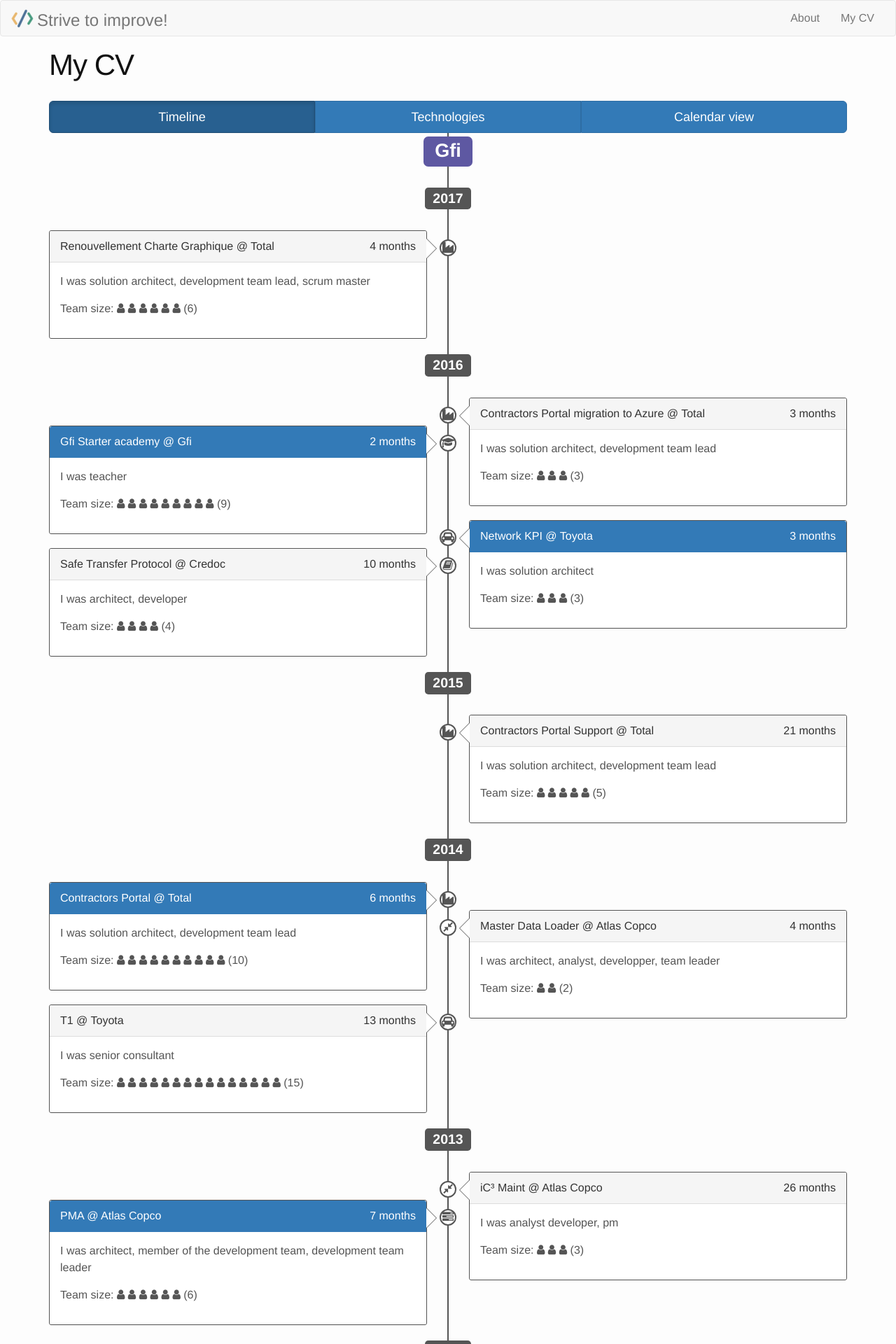
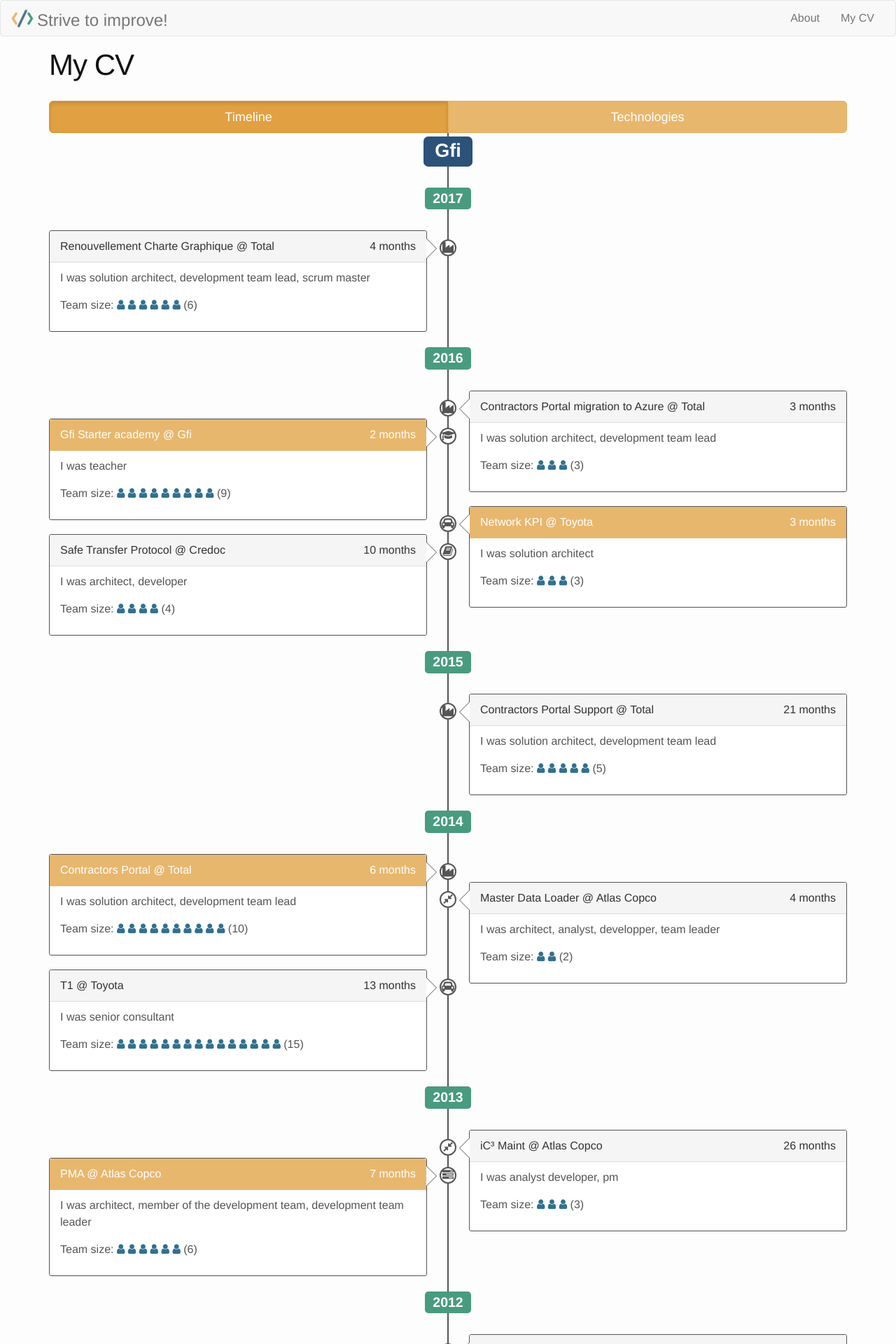
Before and after one commit to VincentSchippefilt/VincentSchippefilt.github.io, a Jekyll site: the page built from cv/index.html, in a window 1280 px wide. Shown: the top 1920 px of the page at 70% size. Built offline with Jekyll 4.4.1, drawn with Linux system fonts in a browser that asks for light colours; nearby versions of some CDN libraries; some of the changed text lies outside the part shown.

Commit message:
more styling

```diff
--- a/_config.yml
+++ b/_config.yml
@@ -17,7 +17,7 @@ title: Strive to improve!
 email: vincent.schippefilt@gmail.com
 description: > # this means to ignore newlines until "baseurl:"
   Striving to improve is my way of seeing and doing my work and my life.
-  Always trying to find better ways to create more value for my customers, through carefull understanding and usage of technology, through building and beging in a striving team in an always evoluting environment is what I do.
+  Always trying to find better ways to create more value for my customers, through carefull understanding and usage of technology, through building and being in a striving team in an always evoluting environment is what I do.
 baseurl: "" # the subpath of your site, e.g. /blog
 url: "http://www.schippefilt.com" # the base hostname & protocol for your site
 twitter_username: TheSkyp
--- a/_includes/projectTimeline.html
+++ b/_includes/projectTimeline.html
@@ -19,7 +19,7 @@
                 {% if project.PeopleInvolved != empty %}
                     <p>Team size:
                     {% for i in (1..project.PeopleInvolved) %}
-                        <i class="fa fa-user"></i>
+                        <span class="text-info"><i class="fa fa-user"></i></span>
                     {% endfor %}
                         <span>({{project.PeopleInvolved}})</span></p>
                 {% endif %}
--- a/_sass/bootstrap-responsive-timeline/variables.scss
+++ b/_sass/bootstrap-responsive-timeline/variables.scss
@@ -13,7 +13,7 @@ $timeline-colors: (
         default: $timeline-color-gray,
         primary: darken(#2C527A, 6.5%),
         success: #499B80,
-        info: #5E58A2,
+        info: #2C527A,
         warning: #FFDDA9,
         danger: #d9534f
 );
--- a/_sass/bootstrap-saas-3.3.7/stylesheets/bootstrap/_variables.scss
+++ b/_sass/bootstrap-saas-3.3.7/stylesheets/bootstrap/_variables.scss
@@ -15,10 +15,10 @@ $gray:                   lighten($gray-base, 33.5%) !default; // #555
 $gray-light:             lighten($gray-base, 46.7%) !default; // #777
 $gray-lighter:           lighten($gray-base, 93.5%) !default; // #eee
 
-$brand-primary:         darken(#2C527A, 6.5%) !default; // #337ab7
+$brand-primary:         #e8b76e !default; // #337ab7
 $brand-success:         #499B80 !default;
-$brand-info:            #5E58A2 !default;
-$brand-warning:         #FFDDA9 !default;
+$brand-info:            #4e7297 !default;
+$brand-warning:         #e8b76e !default;
 $brand-danger:          #d9534f !default;
 
 
@@ -708,7 +708,7 @@ $list-group-link-heading-color: #333 !default;
 //##
 
 $panel-bg:                    #fff !default;
-$panel-body-padding:          15px !default;
+$panel-body-padding:          10px 15px !default;
 $panel-heading-padding:       10px 15px !default;
 $panel-footer-padding:        $panel-heading-padding !default;
 $panel-border-radius:         $border-radius-base !default;
--- a/css/main.scss
+++ b/css/main.scss
@@ -35,7 +35,7 @@ $on-laptop:        1140px;
 //     }
 // }
 
-//@import "bootstrap-saas-3.3.7/stylesheets/_bootstrap.scss";
+@import "bootstrap-saas-3.3.7/stylesheets/_bootstrap.scss";
 @import "bootstrap-responsive-timeline/timeline.scss";
 // Import partials from the `minima` theme.
 @import "minima";
--- a/cv/index.html
+++ b/cv/index.html
@@ -11,10 +11,6 @@ permalink: /cv/
         </label>
             <label class="btn btn-primary">
             <input type="radio" name="options" id="showTechnologies" autocomplete="off" /> Technologies
-        </label>
-            <label class="btn btn-primary">
-            <input type="radio" name="options" id="showCalendar" autocomplete="off" /> Calendar view
-        </label>
         </div>
     </div>
 </div>
@@ -25,12 +21,12 @@ permalink: /cv/
     </span>
     {% assign start = employer.StartDate | date: "%Y" %} {% assign end = employer.EndDate | default : 'now' | date: "%Y" %} {% if employer.Projects.size == 1 %}
     <span class="timeline-label ">
-                <h3><span class="label label-default">from {{ start }} until {{ end }}</span></h3>
+                <h3><span class="label label-success">from {{ start }} until {{ end }}</span></h3>
     </span>
     {% for project in employer.Projects %} {% include projectTimeline.html %} {% endfor %} {% else %} {% for year in (start..end)
     reversed %}
     <span class="timeline-label ">
-                    <h3><span class="label label-default">{{ year }}</span></h3>
+                    <h3><span class="label label-success">{{ year }}</span></h3>
     </span>
     {% for project in employer.Projects %} {% assign projectStart = project.StartDate | date : %Y | round %} {% if projectStart
     == year %} {% include projectTimeline.html %} {% endif %} {% endfor %} {% endfor %} {% endif %} {% endfor %}
@@ -56,7 +52,7 @@ permalink: /cv/
         </div>
         <div class="col-lg-10 col-sm-9 col-xs-7">
             <div class="progress">
-                <div class="progress-bar" role="progressbar" aria-valuenow="{{item[1]}}" aria-valuemin="0" aria-valuemax="{{maxMonthes}}"
+                <div class="progress-bar progress-bar-success" role="progressbar" aria-valuenow="{{item[1]}}" aria-valuemin="0" aria-valuemax="{{maxMonthes}}"
                     style="width: {{item[1] |round:2 | divided_by:maxMonthes | times: 100}}%;" title="{{item[1]}} monthes">
                     {{item[1]}}
                 </div>
```
Also changed, not shown: other parts of cv/index.html (+0 -8 lines).
